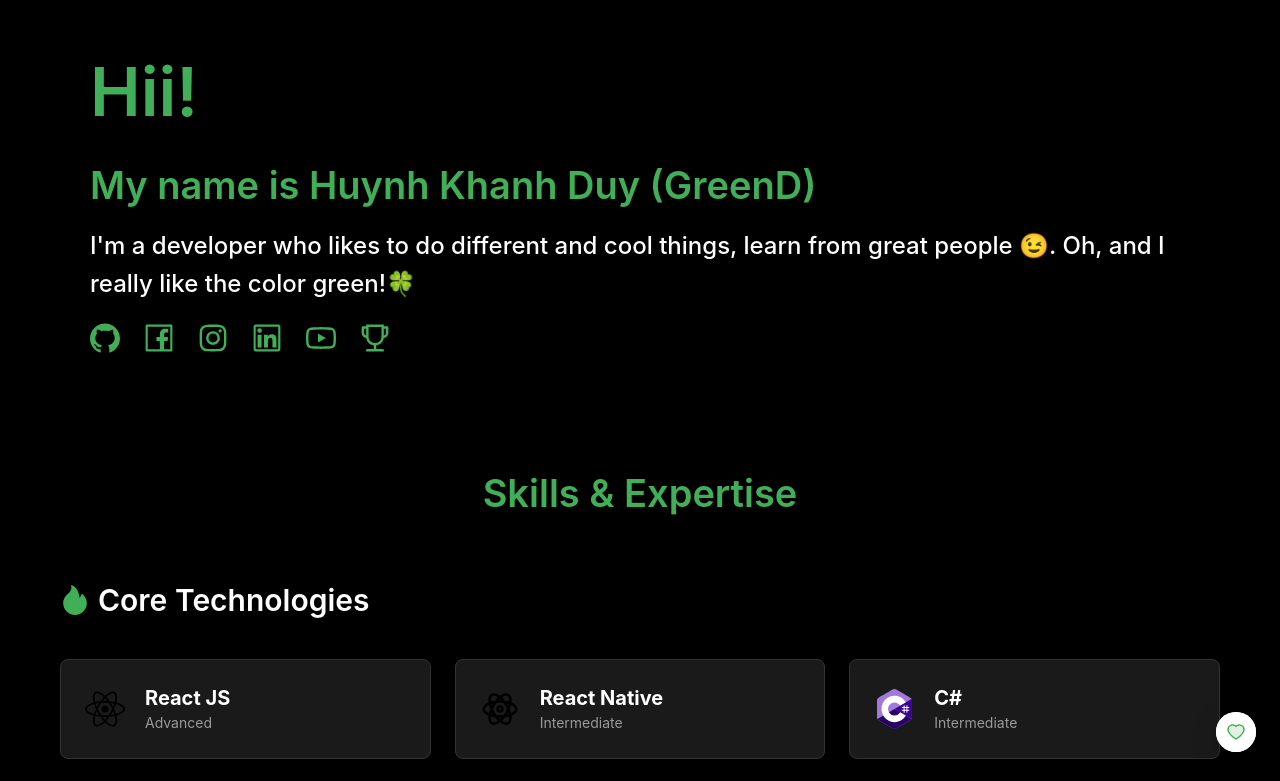
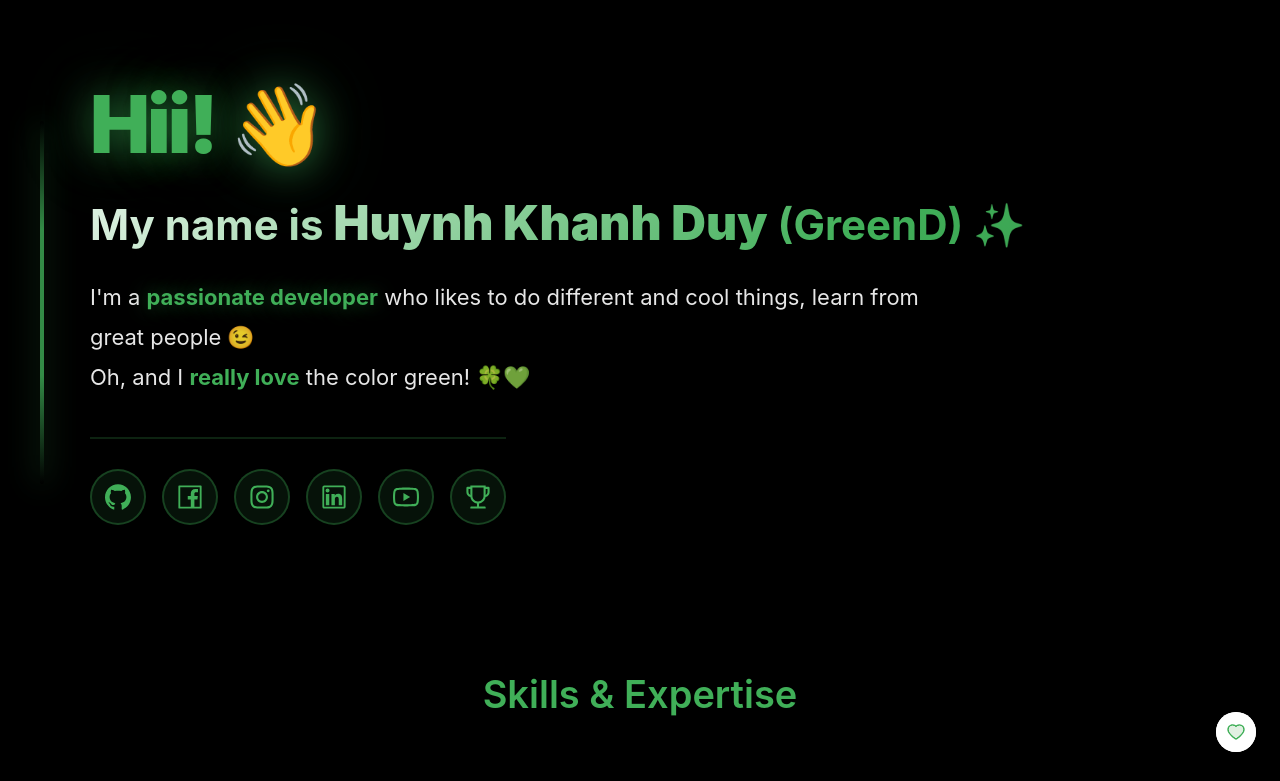
Before and after one commit to GreenDyy/greend-portfolio, a React (Vite) app: page / in a window 1280 px wide. Shown: the top 781 px of the page. Built offline with nearby package versions, Linux system fonts and the light colour scheme; no server answers; a web font is replaced by a local one.

Commit message:
fix: style for section 1

```diff
--- a/src/index.css
+++ b/src/index.css
@@ -18,6 +18,7 @@ a {
   color: #646cff;
   text-decoration: inherit;
 }
+
 a:hover {
   color: #535bf2;
 }
@@ -52,9 +53,11 @@ button {
   cursor: pointer;
   transition: border-color 0.25s;
 }
+
 button:hover {
   border-color: #646cff;
 }
+
 button:focus,
 button:focus-visible {
   outline: 4px auto -webkit-focus-ring-color;
@@ -65,9 +68,11 @@ button:focus-visible {
     color: #213547;
     background-color: #ffffff;
   }
+
   a:hover {
     color: #747bff;
   }
+
   button {
     background-color: #f9f9f9;
   }
--- a/src/pages/Home/Home.scss
+++ b/src/pages/Home/Home.scss
@@ -9,12 +9,34 @@
     background-color: #000;
 
     .intro {
-        padding: 50px;
+        padding: 80px 50px;
         position: relative;
         z-index: 10;
 
         @media (max-width: 768px) {
-            padding: 20px;
+            padding: 40px 20px;
+        }
+
+        // Thêm glow effect subtle ở bên trái
+        &::before {
+            content: '';
+            position: absolute;
+            left: 0;
+            top: 20%;
+            width: 4px;
+            height: 60%;
+            background: linear-gradient(180deg,
+                transparent 0%,
+                rgba(64, 175, 88, 0.8) 30%,
+                rgba(64, 175, 88, 0.8) 70%,
+                transparent 100%
+            );
+            border-radius: 2px;
+            box-shadow: 0 0 30px rgba(64, 175, 88, 0.6);
+
+            @media (max-width: 768px) {
+                display: none;
+            }
         }
     }
 
@@ -42,6 +64,57 @@
 
 }
 
+// Social icon hover effects for intro section
+.intro-social-icon {
+    position: relative;
+
+    &::before {
+        content: '';
+        position: absolute;
+        inset: 0;
+        border-radius: 50%;
+        background: radial-gradient(circle, rgba(64, 175, 88, 0.4) 0%, transparent 70%);
+        opacity: 0;
+        transition: opacity 0.3s ease;
+    }
+
+    &:hover {
+        transform: translateY(-5px) scale(1.1);
+        background: rgba(64, 175, 88, 0.2) !important;
+        border-color: rgba(64, 175, 88, 0.8) !important;
+        box-shadow: 0 8px 25px rgba(64, 175, 88, 0.4),
+                    0 0 40px rgba(64, 175, 88, 0.3),
+                    inset 0 0 20px rgba(64, 175, 88, 0.1);
+
+        &::before {
+            opacity: 1;
+        }
+
+        .anticon {
+            transform: scale(1.1);
+            filter: drop-shadow(0 0 10px rgba(64, 175, 88, 0.8));
+        }
+    }
+
+    &:active {
+        transform: translateY(-3px) scale(1.05);
+    }
+
+    .anticon {
+        transition: all 0.3s ease;
+    }
+}
+
+// Gradient animation keyframe
+@keyframes gradientShift {
+    0%, 100% {
+        background-position: 0% 50%;
+    }
+    50% {
+        background-position: 100% 50%;
+    }
+}
+
 .card-custom {
     background: #1a1a1a;
     border: 1px solid #333;
--- a/src/pages/Home/Home.tsx
+++ b/src/pages/Home/Home.tsx
@@ -26,7 +26,6 @@ import { university } from './text';
 import { iconMap } from '../../constants/icons';
 import { useNavigate } from 'react-router-dom';
 import PlaySong from '../../components/PlaySong/PlaySong';
-import { useBreakpoints } from '../../utilities/breakpoint';
 import Video from '../../components/Video/Video';
 import { PageLoader } from '../../components';
 import { appColors } from '../../constants/appColors';
@@ -49,7 +48,7 @@ function Home() {
   const timerRef = useRef<number | null>(null);
 
   // Helper function để render icon từ iconName
-  const renderIcon = (iconName: string, altText: string) => {
+  const renderIcon = (iconName: string, altText: string = '') => {
     const iconSrc = iconMap[iconName];
     if (!iconSrc) {
       return <GithubOutlined style={{ fontSize: 40, color: appColors?.GREEND }} />;
@@ -119,9 +118,9 @@ function Home() {
     return () => clearTimeout(timer);
   }, []);
 
-  // if (showLoader) {
-  //   return <PageLoader onClick={handleSkipLoader} />;
-  // }
+  if (showLoader) {
+    return <PageLoader onClick={handleSkipLoader} />;
+  }
 
   return (
     <Layout style={{
@@ -145,39 +144,212 @@ function Home() {
           isPlaying={isPlayingSong}
           setIsPlaying={setIsPlayingSong}
         />
+
+
         <Flex vertical justify='center' align='center'>
-          {/* intro */}
-          <Flex className='intro' vertical align='flex-start' style={{ maxWidth: 1200, textAlign: 'left' }}>
-            <Title className={`content-fade-in ${showLines.line1 ? 'is-visible' : ''}`} style={{ color: appColors?.GREEND, fontSize: '68px', margin: 0, padding: 0 }} level={1}>
-              Hii!
+          {/*I. Intro */}
+          <Flex className='intro' vertical align='flex-start' style={{ maxWidth: 1200, width: '100%', textAlign: 'left' }}>
+            {/* Greeting với style đặc biệt */}
+            <Title
+              className={`content-fade-in ${showLines.line1 ? 'is-visible' : ''}`}
+              style={{
+                color: appColors?.GREEND,
+                fontSize: 'clamp(56px, 8vw, 80px)',
+                margin: 0,
+                padding: 0,
+                fontWeight: 900,
+                letterSpacing: '-3px',
+                textShadow: `
+                  0 0 40px rgba(64, 175, 88, 0.6),
+                  0 0 80px rgba(64, 175, 88, 0.3),
+                  0 5px 15px rgba(0, 0, 0, 0.5)
+                `,
+                lineHeight: 1.1,
+                position: 'relative',
+                display: 'inline-block'
+              }}
+              level={1}
+            >
+              Hii! 👋
             </Title>
-            <Title className={`content-fade-in ${showLines.line2 ? 'is-visible' : ''}`} style={{ color: appColors?.GREEND, marginTop: 30 }}>
-              {'My name is Huynh Khanh Duy (GreenD)'}
+
+            {/* Name với gradient text */}
+            <Title
+              className={`content-fade-in ${showLines.line2 ? 'is-visible' : ''}`}
+              style={{
+                fontSize: 'clamp(28px, 4vw, 42px)',
+                fontWeight: 700,
+                marginTop: 24,
+                marginBottom: 0,
+                background: `linear-gradient(135deg, #ffffff 0%, ${appColors?.GREEND} 50%, #2d7d42 100%)`,
+                WebkitBackgroundClip: 'text',
+                WebkitTextFillColor: 'transparent',
+                backgroundClip: 'text',
+                backgroundSize: '200% auto',
+                animation: 'gradientShift 4s ease infinite',
+                lineHeight: 1.3
+              }}
+              level={2}
+            >
+              My name is <span style={{
+                fontWeight: 900,
+                fontSize: 'clamp(32px, 4.5vw, 48px)'
+              }}>Huynh Khanh Duy</span> (GreenD) ✨
             </Title>
-            <Text className={`content-fade-in ${showLines.line3 ? 'is-visible' : ''}`} style={{ color: 'white', fontSize: '24px', fontWeight: '500' }}>
-              I'm a developer who likes to do different and cool things, learn from great people 😉. Oh, and I really like the color green!🍀
+
+            {/* Description */}
+            <Text
+              className={`content-fade-in ${showLines.line3 ? 'is-visible' : ''}`}
+              style={{
+                color: 'rgba(255, 255, 255, 0.9)',
+                fontSize: 'clamp(16px, 2vw, 22px)',
+                fontWeight: '400',
+                lineHeight: 1.8,
+                marginTop: 24,
+                maxWidth: '850px',
+                display: 'block',
+                textShadow: '0 2px 4px rgba(0, 0, 0, 0.3)'
+              }}
+            >
+              I'm a <span style={{
+                color: appColors?.GREEND,
+                fontWeight: 700,
+                textShadow: `0 0 20px rgba(64, 175, 88, 0.5)`
+              }}>passionate developer</span> who likes to do different and cool things,
+              learn from great people 😉
+              <br />
+              Oh, and I <span style={{
+                color: appColors?.GREEND,
+                fontWeight: 700
+              }}>really love</span> the color green! 🍀💚
             </Text>
-            {/* here */}
-            <Space size={'large'} style={{ marginTop: 20 }}>
-              <Link href="https://github.com/GreenDyy" target="_blank">
-                <GithubOutlined style={{ fontSize: '30px', color: appColors?.GREEND }} />
+
+            {/* Social Links với style mới */}
+            <Flex
+              gap="middle"
+              wrap="wrap"
+              style={{
+                marginTop: 40,
+                paddingTop: 30,
+                borderTop: `2px solid rgba(64, 175, 88, 0.2)`
+              }}
+            >
+              <Link
+                href="https://github.com/GreenDyy"
+                target="_blank"
+                style={{
+                  display: 'inline-flex',
+                  alignItems: 'center',
+                  justifyContent: 'center',
+                  width: '56px',
+                  height: '56px',
+                  borderRadius: '50%',
+                  background: 'rgba(64, 175, 88, 0.1)',
+                  border: '2px solid rgba(64, 175, 88, 0.3)',
+                  transition: 'all 0.3s cubic-bezier(0.4, 0, 0.2, 1)',
+                  position: 'relative',
+                  overflow: 'hidden'
+                }}
+                className="intro-social-icon"
+              >
+                <GithubOutlined style={{ fontSize: '26px', color: appColors?.GREEND, zIndex: 1 }} />
               </Link>
-              <Link href="https://www.facebook.com/greendyy" target="_blank">
-                <FacebookOutlined style={{ fontSize: '30px', color: appColors?.GREEND }} />
+
+              <Link
+                href="https://www.facebook.com/greendyy"
+                target="_blank"
+                style={{
+                  display: 'inline-flex',
+                  alignItems: 'center',
+                  justifyContent: 'center',
+                  width: '56px',
+                  height: '56px',
+                  borderRadius: '50%',
+                  background: 'rgba(64, 175, 88, 0.1)',
+                  border: '2px solid rgba(64, 175, 88, 0.3)',
+                  transition: 'all 0.3s cubic-bezier(0.4, 0, 0.2, 1)',
+                }}
+                className="intro-social-icon"
+              >
+                <FacebookOutlined style={{ fontSize: '26px', color: appColors?.GREEND, zIndex: 1 }} />
               </Link>
-              <Link href="https://www.instagram.com/greendyy" target="_blank">
-                <InstagramOutlined style={{ fontSize: '30px', color: appColors?.GREEND }} />
+
+              <Link
+                href="https://www.instagram.com/greendyy"
+                target="_blank"
+                style={{
+                  display: 'inline-flex',
+                  alignItems: 'center',
+                  justifyContent: 'center',
+                  width: '56px',
+                  height: '56px',
+                  borderRadius: '50%',
+                  background: 'rgba(64, 175, 88, 0.1)',
+                  border: '2px solid rgba(64, 175, 88, 0.3)',
+                  transition: 'all 0.3s cubic-bezier(0.4, 0, 0.2, 1)',
+                }}
+                className="intro-social-icon"
+              >
+                <InstagramOutlined style={{ fontSize: '26px', color: appColors?.GREEND, zIndex: 1 }} />
               </Link>
-              <Link href="https://github.com/GreenDyy" target="_blank">
-                <LinkedinOutlined style={{ fontSize: '30px', color: appColors?.GREEND }} />
+
+              <Link
+                href="https://www.linkedin.com/in/greendyy"
+                target="_blank"
+                style={{
+                  display: 'inline-flex',
+                  alignItems: 'center',
+                  justifyContent: 'center',
+                  width: '56px',
+                  height: '56px',
+                  borderRadius: '50%',
+                  background: 'rgba(64, 175, 88, 0.1)',
+                  border: '2px solid rgba(64, 175, 88, 0.3)',
+                  transition: 'all 0.3s cubic-bezier(0.4, 0, 0.2, 1)',
+                }}
+                className="intro-social-icon"
+              >
+                <LinkedinOutlined style={{ fontSize: '26px', color: appColors?.GREEND, zIndex: 1 }} />
               </Link>
-              <Link href="https://www.youtube.com/channel/UCvmIHpWJ5HFjA3qqOIXaM7A" target="_blank">
-                <YoutubeOutlined style={{ fontSize: '30px', color: appColors?.GREEND }} />
+
+              <Link
+                href="https://www.youtube.com/channel/UCvmIHpWJ5HFjA3qqOIXaM7A"
+                target="_blank"
+                style={{
+                  display: 'inline-flex',
+                  alignItems: 'center',
+                  justifyContent: 'center',
+                  width: '56px',
+                  height: '56px',
+                  borderRadius: '50%',
+                  background: 'rgba(64, 175, 88, 0.1)',
+                  border: '2px solid rgba(64, 175, 88, 0.3)',
+                  transition: 'all 0.3s cubic-bezier(0.4, 0, 0.2, 1)',
+                }}
+                className="intro-social-icon"
+              >
+                <YoutubeOutlined style={{ fontSize: '26px', color: appColors?.GREEND, zIndex: 1 }} />
               </Link>
-              <Link href="https://flight-catch.naiscorp.com/" target="_blank">
-                <TrophyOutlined style={{ fontSize: '30px', color: appColors?.GREEND }} />
+
+              <Link
+                href="https://flight-catch.naiscorp.com/"
+                target="_blank"
+                style={{
+                  display: 'inline-flex',
+                  alignItems: 'center',
+                  justifyContent: 'center',
+                  width: '56px',
+                  height: '56px',
+                  borderRadius: '50%',
+                  background: 'rgba(64, 175, 88, 0.1)',
+                  border: '2px solid rgba(64, 175, 88, 0.3)',
+                  transition: 'all 0.3s cubic-bezier(0.4, 0, 0.2, 1)',
+                }}
+                className="intro-social-icon"
+              >
+                <TrophyOutlined style={{ fontSize: '26px', color: appColors?.GREEND, zIndex: 1 }} />
               </Link>
-            </Space>
+            </Flex>
           </Flex>
 
           {/* II. Skills & Expertise */}
```
